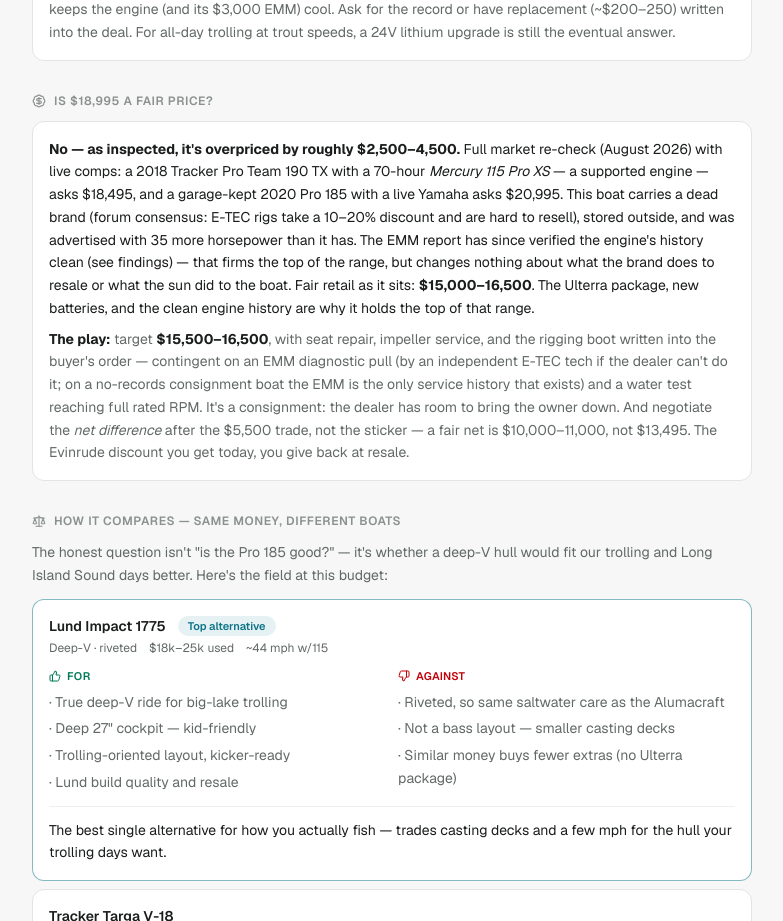
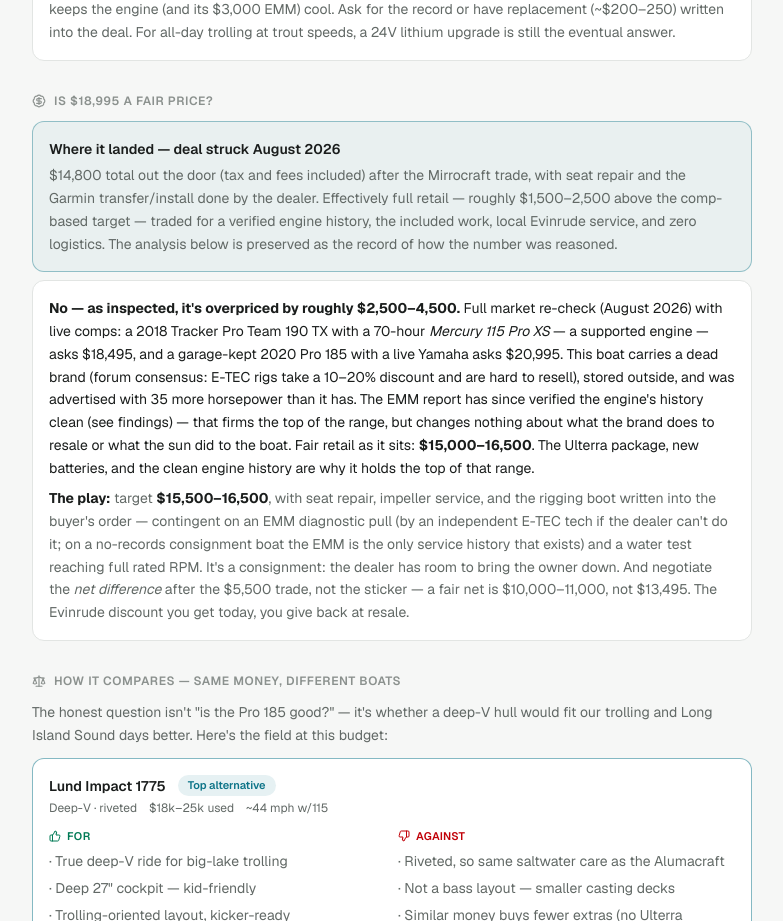
Before and after one commit to eigenvectr/fih, a Next.js app: page /boat-report in a window 1280 px wide. Shown: the part 3580-4501 px from the top of the page, without its empty margins (248-1031 px from the left). Built offline with nearby package versions, Linux system fonts and the light colour scheme.

Commit message:
Record the final deal terms in the price section
Deal struck at $14,800 out the door after trade with seat repair and
Garmin transfer included; noted as effectively full retail with the
tradeoffs that justified it. Original analysis preserved below it.

```diff
--- a/src/app/boat-report/page.tsx
+++ b/src/app/boat-report/page.tsx
@@ -488,6 +488,16 @@
       {/* price check */}
       <section className="mt-8">
         <SectionHeading icon={BadgeDollarSign}>Is $18,995 a fair price?</SectionHeading>
+        <div className="mb-2 rounded-xl border border-accent/40 bg-accent/5 p-4 text-sm leading-relaxed">
+          <p className="font-semibold">Where it landed — deal struck August 2026</p>
+          <p className="mt-1 text-ink-muted">
+            $14,800 total out the door (tax and fees included) after the Mirrocraft trade, with
+            seat repair and the Garmin transfer/install done by the dealer. Effectively full
+            retail — roughly $1,500–2,500 above the comp-based target — traded for a verified
+            engine history, the included work, local Evinrude service, and zero logistics. The
+            analysis below is preserved as the record of how the number was reasoned.
+          </p>
+        </div>
         <div className="rounded-xl border border-line bg-surface p-4 text-sm leading-relaxed">
           <p>
             <strong>No — as inspected, it&apos;s overpriced by roughly $2,500–4,500.</strong>{" "}
```
